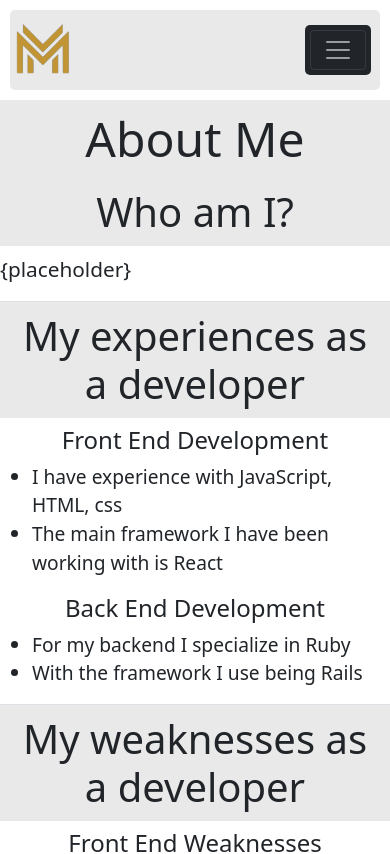
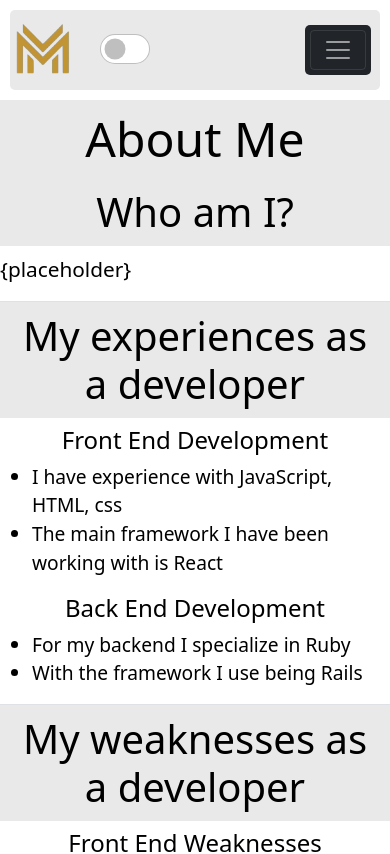
Before and after one commit to Momot1/markmomot, a React (Create React App) app in the folder client/: page /about in a window 390 px wide. Shown: the top 854 px of the page. Built offline with nearby package versions, Linux system fonts and the light colour scheme; no server answers.

Commit message:
Added dark mode toggler

```diff
--- a/client/src/components/App.js
+++ b/client/src/components/App.js
@@ -10,10 +10,12 @@ import {  useState, useEffect } from "react";
 import Logout from "./Logout";
 import Profile from "./Profile";
 import ContactSubmittedPage from "./ContactSubmittedPage";
+import "./css/app.css"
 
 function App() {
   const [user, setUser] = useState(null)
   const [projects, setProjects] = useState(null)
+  const [theme, setTheme] = useState("light")
 
   useEffect(() => {
     fetch("/me")
@@ -28,9 +30,14 @@ function App() {
         .then(setProjects)
   }, [])
 
+  function onChangeTheme(){
+    setTheme(theme => theme === "light" ? "dark" : "light")
+  }
+
   return (
+    <div id={theme} className="app">
       <BrowserRouter>
-      <NavBar user={user}/>
+        <NavBar user={user} onChangeTheme={onChangeTheme}/>
 
         <Switch>
           <Route exact path="/"><Home /></Route>
@@ -44,6 +51,8 @@ function App() {
           <Route path="/"><h1>404 NOT FOUND</h1></Route>
         </Switch>
       </BrowserRouter>
+    </div>
+
   );
 }
 
--- a/client/src/components/NavBar.js
+++ b/client/src/components/NavBar.js
@@ -2,7 +2,7 @@ import { NavLink, Link } from "react-router-dom"
 import "./css/nav.css"
 import logo from "./images/logo.png"
 
-function NavBar({user}){
+function NavBar({user, onChangeTheme}){
 
     function logoutDropdown(){
         return (
@@ -29,6 +29,10 @@ function NavBar({user}){
 
     return (
         <div>
+            <div class="form-check form-switch" id="toggle-switch">
+                <input class="form-check-input" type="checkbox" role="switch" id="flexSwitchCheckDefault" onChange={onChangeTheme}/>
+            </div>
+
             <a className="close-navbar-toggler collapsed" data-toggle="collapse" data-target="#navbarToggleExternalContent" aria-controls="navbarToggleExternalContent" aria-expanded="false" aria-label="Toggle navigation"></a>
 
             <img src={logo} alt="Logo" id="logo"/>
--- a/client/src/components/css/about.css
+++ b/client/src/components/css/about.css
@@ -1,7 +1,6 @@
 .about-h2{
     font-size: 2.5em;
     padding: 10px;
-    background-color: rgb(233, 233, 233);
     text-align: center;
 }
 
@@ -9,8 +8,23 @@
     font-size: 3em;
     padding: 10px;
     margin: 10px 0 0 0;
+    text-align: center;
+}
+
+#dark #about-title{
+    background-color: rgb(124, 124, 124);
+}
+
+#light #about-title{
     background-color: rgb(233, 233, 233);
-    text-align: center;
+}
+
+#dark .about-h2{
+    background-color: rgb(124, 124, 124);
+}
+
+#light .about-h2{
+    background-color: rgb(233, 233, 233);
 }
 
 #about-div p {
--- /dev/null
+++ b/client/src/components/css/app.css
@@ -0,0 +1,17 @@
+.app{
+    position: absolute;
+    min-height: 100vh;
+    width: 100vw;
+    margin: 0;
+    padding: 0;
+}
+
+#light{
+    background-color: white;
+    color: black;
+}
+
+#dark{
+    background-color: black;
+    color: white;
+}
--- a/client/src/components/css/contact.css
+++ b/client/src/components/css/contact.css
@@ -2,7 +2,6 @@
     width: 50%;
     margin-left: 25%;
     margin-top: 20px;
-    background-color: rgb(233, 233, 233);
     padding: 10px;
     border-radius: 10px;
     margin-bottom: 10px;
@@ -18,6 +17,14 @@
 
 #contact-form{
     text-align: center;
+}
+
+#dark #contact-div{
+    background-color: rgb(124, 124, 124);
+}
+
+#light #contact-div{
+    background-color: rgb(233, 233, 233);
 }
 
 @media screen and (max-width: 1850px){
--- a/client/src/components/css/login.css
+++ b/client/src/components/css/login.css
@@ -4,10 +4,17 @@
     width: 50%;
     margin-left: 25%;
     margin-top: 20px;
-    background-color: rgb(233, 233, 233);
     padding: 10px;
     border-radius: 10px;
     margin-bottom: 10px;
+}
+
+#dark #login-div{
+    background-color: rgb(124, 124, 124);
+}
+
+#light #login-div{
+    background-color: rgb(233, 233, 233);
 }
 
 #login-div span{
--- a/client/src/components/css/nav.css
+++ b/client/src/components/css/nav.css
@@ -1,8 +1,26 @@
-nav{
+#light nav{
     background-color: rgb(233, 233, 233);
     margin: 10px;
     padding: 5px;
     border-radius: 5px;
+}
+
+#dark nav{
+    background-color: rgb(124, 124, 124);
+    margin: 10px;
+    padding: 5px;
+    border-radius: 5px;
+}
+
+#toggle-switch{
+    position: absolute;
+    left: 100px;
+    top: 18px;
+}
+
+#toggle-switch input{
+    height: 30px;
+    width: 50px;
 }
 
 #mobile-nav{
@@ -16,9 +34,15 @@ nav{
     margin-top: 4px;
 }
 
-@media (max-width: 700px){
+@media (max-width: 830px){
     #desktop-nav{
         display: none;
+    }
+
+    #toggle-switch{
+        position: absolute;
+        left: 100px;
+        top: 30px;
     }
 
     #mobile-nav{
--- a/client/src/components/css/signup.css
+++ b/client/src/components/css/signup.css
@@ -3,9 +3,16 @@
     margin-left: 25%;
     margin-top: 20px;
     margin-bottom: 10px;
-    background-color: rgb(233, 233, 233);
     padding: 10px;
     border-radius: 10px;
+}
+
+#dark #signup-div{
+    background-color: rgb(124, 124, 124);
+}
+
+#light #signup-div{
+    background-color: rgb(233, 233, 233);
 }
 
 #signup-div span{
```
Lines whose indentation alone changed are shown as unchanged.
